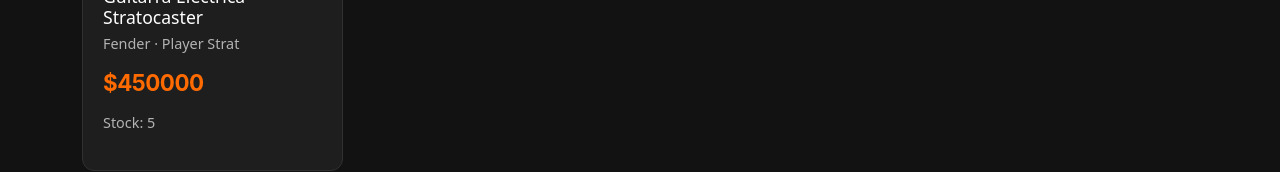
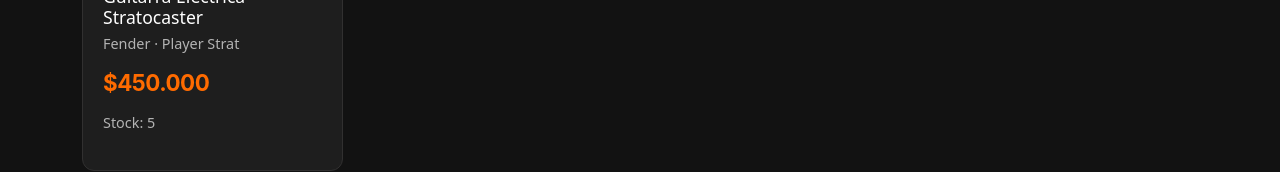
Before and after one commit to FrancoFuentealba/FullstackReact, a React (Vite) app: page / in a window 1280 px wide. Shown: the part 613-785 px from the top of the page. Built offline with nearby package versions, Linux system fonts and the light colour scheme.

Commit message:
Corrige Precio: muestra el valor con formato de miles (es-CL)

```diff
--- a/src/components/atoms/Precio.jsx
+++ b/src/components/atoms/Precio.jsx
@@ -8,7 +8,7 @@
 
     return (
         <span className={`precio-audiomax precio-${variante} ${className}`}>
-            {moneda}{props.valor}
+            {moneda}{valorFormateado}
         </span>
     )
 }
```
